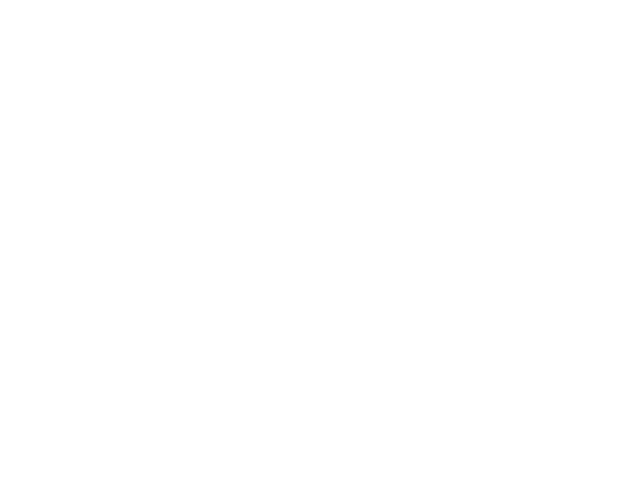
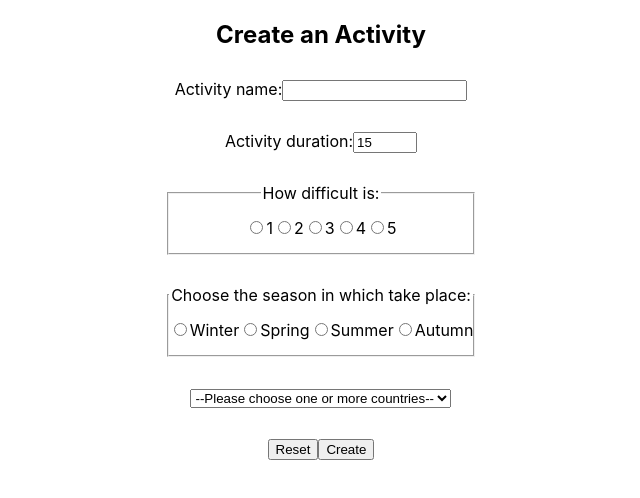
Before and after one commit to nicolasbiscotti/PI-Countries, a React (Create React App) app in the folder client/: page /add_activity in a window 1280 px wide. Before the commit this address had no page. Shown: the top 498 px of the page, without its empty margins (191-831 px from the left). Built offline with nearby package versions, Linux system fonts and the light colour scheme.

Commit message:
activity form

```diff
--- a/client/src/App.js
+++ b/client/src/App.js
@@ -1,5 +1,6 @@
 import { Routes, Route } from "react-router-dom";
 import "./App.css";
+import ActivityForm from "./components/ActivityForm/ActivityForm";
 import CountryActivities from "./pages/CountryActivities/CountryActivities";
 import Home from "./pages/Home/Home";
 import LandingPage from "./pages/LandingPage/LandingPage";
@@ -11,6 +12,7 @@
         <Route path="/" element={<LandingPage />} />
         <Route path="/countries/" element={<Home />} />
         <Route path="/countries/:countryId" element={<CountryActivities />} />
+        <Route path="/add_activity" element={<ActivityForm />} />
       </Routes>
     </div>
   );
--- /dev/null
+++ b/client/src/components/ActivityForm/ActivityForm.css
@@ -0,0 +1,29 @@
+#activity-form-wrap {
+  display: flex;
+  flex-wrap: wrap;
+  justify-content: center;
+  width: 80%;
+}
+
+#activity-form div.field-set {
+  margin: 30px 0 0;
+}
+
+fieldset {
+  margin-top: 30px;
+  padding: 15px 0;
+}
+
+span.selected-countries {
+    padding: 10px;
+    background-color: deepskyblue;
+    color: ghostwhite;
+    font-weight: 900;
+    border-radius: 20px;
+    font-size: 1.2em;
+    margin: 0 10px;
+}
+span.selected-countries:hover {
+    background-color:dodgerblue;
+    cursor: pointer;
+}
--- /dev/null
+++ b/client/src/components/ActivityForm/ActivityForm.jsx
@@ -0,0 +1,170 @@
+import axios from "axios";
+import { useState } from "react";
+import { useSelector } from "react-redux";
+import "./ActivityForm.css";
+
+export default function ActivityForm() {
+  const countriesList = useSelector((state) => state.countriesList);
+
+  const difficulty = [1, 2, 3, 4, 5];
+  const season = ["Winter", "Spring", "Summer", "Autumn"];
+
+  const initialState = {
+    name: "",
+    duration: 15,
+    difficulty: difficulty[0],
+    season: season[0],
+    countries: [],
+  };
+
+  const [activity, setActivity] = useState(initialState);
+
+  const activityHandler = (e) => {
+    setActivity((activity) => {
+      return {
+        ...activity,
+        [e.target.name]: e.target.value,
+      };
+    });
+  };
+
+  const addCountry = (e) => {
+    setActivity((activity) => {
+      // to avoid repetitions
+      const countries =
+        activity.countries.indexOf(e.target.value) >= 0
+          ? activity.countries
+          : [...activity.countries, e.target.value];
+      return {
+        ...activity,
+        countries,
+      };
+    });
+  };
+  const removeCountry = (e) => {
+    setActivity((activity) => {
+      console.log(e.target);
+      return {
+        ...activity,
+        countries: activity.countries.filter(
+          (c) => c !== e.target.getAttribute("name")
+        ),
+      };
+    });
+  };
+
+  const resetHandler = () => {
+    setActivity(initialState);
+  };
+
+  const onSubmit = () => {
+    axios.post("http://localhost:3001/activity", activity);
+  };
+
+  return (
+    <div id="activity-form-wrap">
+      <form action="" id="activity-form">
+        <h2>Create an Activity</h2>
+        <section>
+          <div className="field-set">
+            <label htmlFor="name">Activity name:</label>
+            <input
+              onChange={(e) => activityHandler(e)}
+              type="text"
+              name="name"
+              id="name"
+              value={activity.name}
+              required
+            />
+          </div>
+          <div className="field-set">
+            <label htmlFor="duration">Activity duration:</label>
+            <input
+              onChange={(e) => activityHandler(e)}
+              type="number"
+              min="15"
+              max="300"
+              name="duration"
+              id="minutes"
+              value={activity.duration}
+              required
+            />
+          </div>
+          <fieldset>
+            <legend>How difficult is:</legend>
+            <div>
+              {difficulty.map((diff) => (
+                <>
+                  <input
+                    key={diff}
+                    onChange={(e) => activityHandler(e)}
+                    type="radio"
+                    id={`difficulty ${diff}`}
+                    name="difficulty"
+                    value={diff}
+                  />
+                  <label htmlFor="">{diff}</label>
+                </>
+              ))}
+            </div>
+          </fieldset>
+
+          <fieldset>
+            <legend>Choose the season in which take place:</legend>
+            <div>
+              {season.map((season, index) => (
+                <>
+                  <input
+                    key={index}
+                    onChange={(e) => activityHandler(e)}
+                    type="radio"
+                    id={`season${index + 1}`}
+                    name="season"
+                    value={season}
+                  />
+                  <label htmlFor={`season${index + 1}`}>{season}</label>
+                </>
+              ))}
+            </div>
+          </fieldset>
+        </section>
+
+        <section>
+          <div className="field-set">
+            <select onChange={(e) => addCountry(e)} name="country" id="country">
+              <option value="">--Please choose one or more countries--</option>
+              {countriesList.map((country) => (
+                <option key={country.id} value={country.id}>
+                  {country.name}
+                </option>
+              ))}
+            </select>
+          </div>
+          <div className="field-set">
+            {activity.countries.map((countryId) => (
+              <span
+                onClick={(e) => removeCountry(e)}
+                className="selected-countries"
+                key={countryId}
+                name={countryId}
+              >
+                {countriesList[countryId - 1].name} X
+              </span>
+            ))}
+          </div>
+        </section>
+
+        <section>
+          <p>
+            <button type="reset" onClick={resetHandler}>
+              Reset
+            </button>
+            <button onClick={onSubmit} type="button">
+              Create
+            </button>
+          </p>
+        </section>
+      </form>
+    </div>
+  );
+}
--- a/client/src/components/Search/Search.jsx
+++ b/client/src/components/Search/Search.jsx
@@ -26,7 +26,7 @@
           <input
             id="search_country_name"
             name="name"
-            type="text"
+            type="search"
             placeholder="search countries by name.."
             value={name}
             onChange={(e) => onChangeHandler(e)}
```
Also changed, not shown: 1 other file (tests, documents, lock files or other folders).
